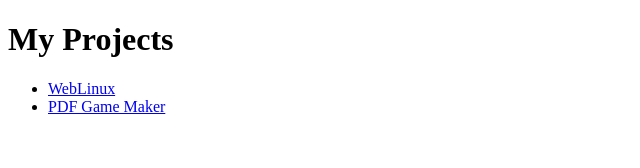
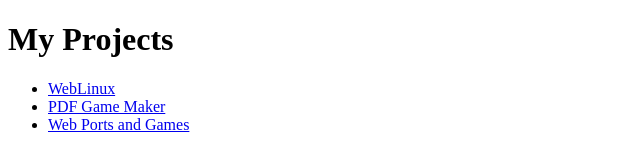
Before and after one commit to Cucuzacu/cucuzacu.github.io, a plain HTML site: page index.html in a window 1280 px wide. Shown: the whole page, without its empty margins (0-640 px from the left). Drawn offline with Linux system fonts and the light colour scheme.

Commit message:
add games

```diff
--- a/index.html
+++ b/index.html
@@ -8,6 +8,7 @@
   <ul>
     <li><a href="/WebLinux/WebLinux.html">WebLinux</a></li>
     <li><a href="/PdfGame/PdfGame.html">PDF Game Maker</a></li>
+    <li><a href="/Games">Web Ports and Games</a></li>
   </ul>
 </body>
 </html>
```
